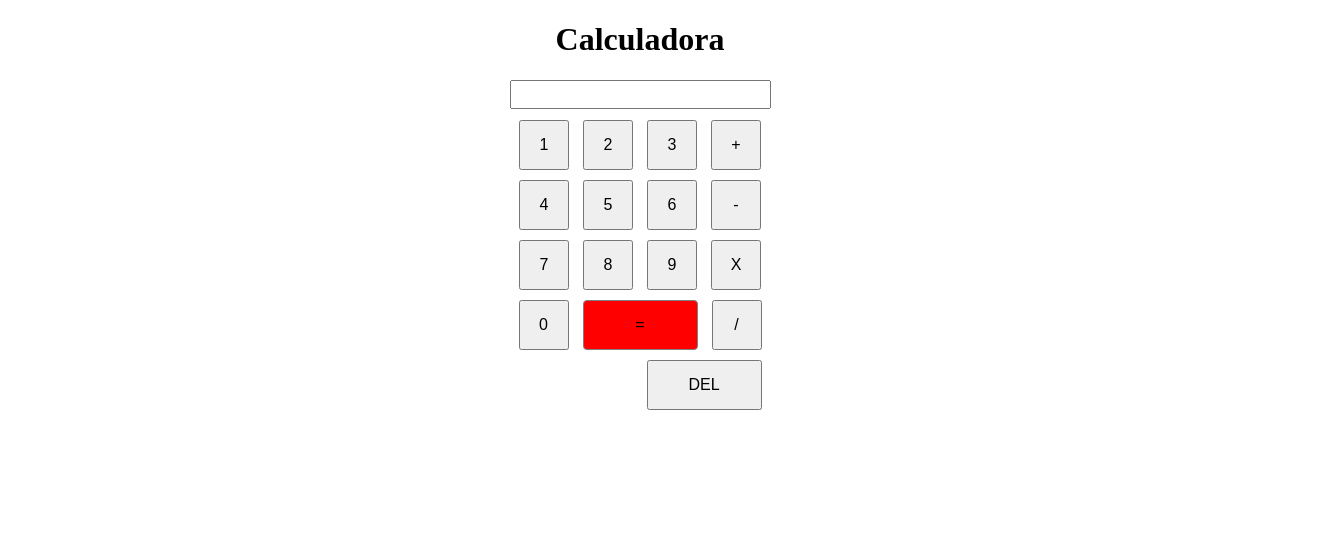
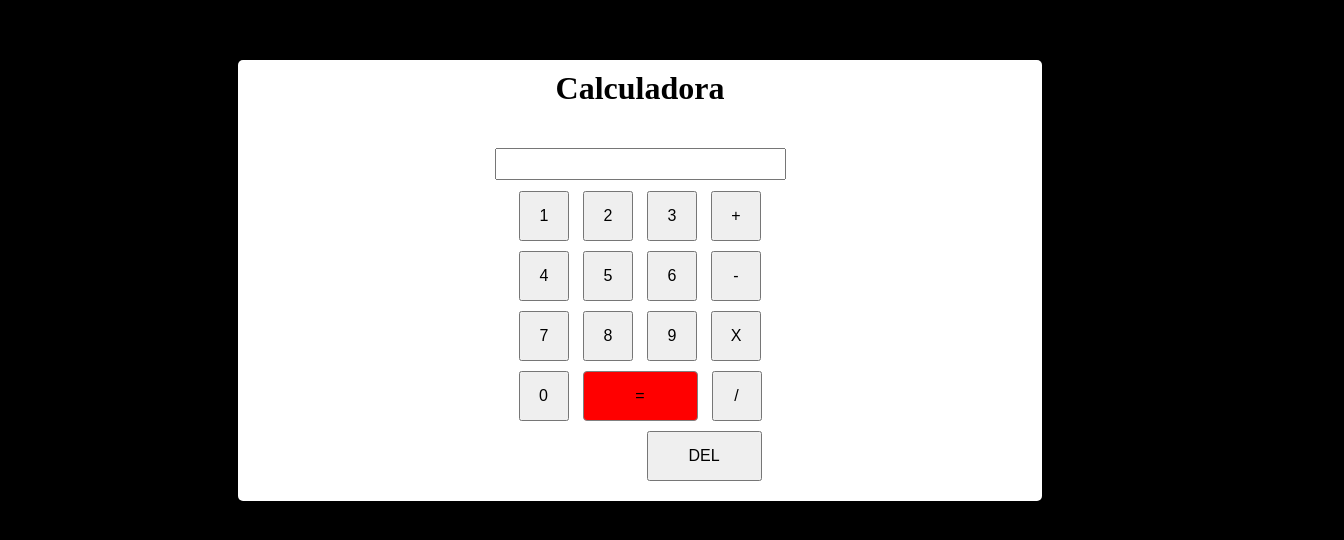
Before and after one commit to Doinflol/projeto-calculadora, a plain HTML site: page index.html in a window 1280 px wide. Shown: the whole page, 1344 px wide, since content can reach past the window. Drawn offline with Linux system fonts and the light colour scheme.

Commit message:
css calculadora

```diff
--- a/script.js
+++ b/script.js
@@ -27,7 +27,6 @@ function mais() {
     esp.value = `+`
     foioperador = true
     operador = 1
-    continua = true
     }
 
 function multp() {
--- a/style.css
+++ b/style.css
@@ -1,21 +1,35 @@
 body {
     margin: 0;
     padding: 0;
+    background-color: black;
 }
 
 header > h1 {
     text-align: center;
+    background-color: white;
+    margin: auto;
+    margin-top: 60px;
+    padding: 10px 2px 15px 2px;
+    min-width: 280px;
+    max-width: 800px;
+    border-radius: 5px 5px 0px 0px;
+
 }
 
 section {
     text-align: center;
-
-
+    background-color: white;
+    margin: auto;
+    padding: 10px 2px 15px 2px;
+    border-radius: 0px 0px 5px 5px;
+    min-width: 280px;
+    max-width: 800px;
 }
 
 #esp {
     padding: 5px 40px;
     margin-bottom: 6px;
+    font-size: 16px;
 }
 
 button {
```
